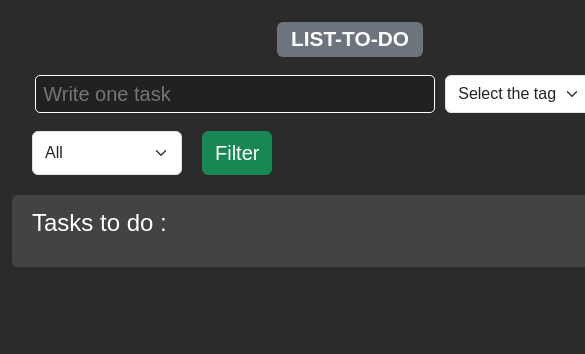
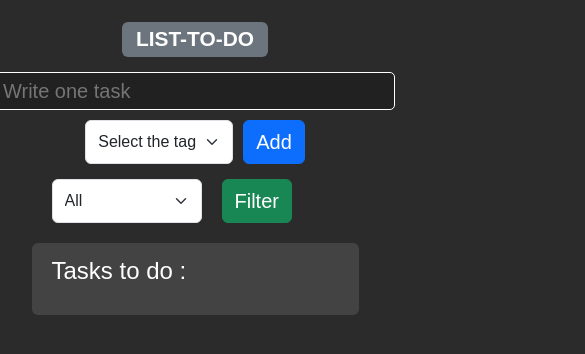
Before and after one commit to luismeza1101/ListToDo, a React (Vite) app: page / in a window 390 px wide. Shown: the top 354 px of the page, 585 px wide, since content can reach past the window. Built offline with nearby package versions, Linux system fonts and the light colour scheme.

Commit message:
Implement localStorage

```diff
--- a/index.html
+++ b/index.html
@@ -2,11 +2,11 @@
 <html lang="es">
   <head>
     <meta charset="UTF-8" />
-    <link rel="icon" type="image/svg+xml" href="/vite.svg" />
     <meta name="viewport" content="width=device-width, initial-scale=1.0" />
-    <title>Vite + React + TS</title>
+    <title>List-To-Do</title>
     <link href="https://cdn.jsdelivr.net/npm/bootstrap@5.3.3/dist/css/bootstrap.min.css" rel="stylesheet" integrity="sha384-QWTKZyjpPEjISv5WaRU9OFeRpok6YctnYmDr5pNlyT2bRjXh0JMhjY6hW+ALEwIH" crossorigin="anonymous">
     <script src="https://cdn.jsdelivr.net/npm/bootstrap@5.3.3/dist/js/bootstrap.bundle.min.js" integrity="sha384-YvpcrYf0tY3lHB60NNkmXc5s9fDVZLESaAA55NDzOxhy9GkcIdslK1eN7N6jIeHz" crossorigin="anonymous"></script>
+    <link rel="shortcut icon" href="./src/imgs/logo.jpg" type="image/x-icon">
   </head>
   <body>
     <div id="root"></div>
--- a/src/App.css
+++ b/src/App.css
@@ -15,3 +15,9 @@
     margin-left: 10px;
     font-size: 1.5rem;
 }
+
+@media screen and (max-width: 580px){
+    .hero{
+        width: 90%;
+    }
+}
--- a/src/App.tsx
+++ b/src/App.tsx
@@ -1,4 +1,4 @@
-import { useReducer } from "react";
+import { useEffect, useReducer } from "react";
 import "./App.css";
 import BarAddToDo from "./components/BarAddToDo";
 import TaskCard from "./components/TaskCard";
@@ -44,6 +44,9 @@ function App() {
     }
     return results;
   }
+  useEffect(() => {
+   localStorage.setItem('tasks', JSON.stringify(tasksState.listTasks))
+  }, [tasksState.listTasks])
 
   return (
     <div className="container text-center hero">
--- a/src/components/BarAddToDo.tsx
+++ b/src/components/BarAddToDo.tsx
@@ -17,7 +17,7 @@ const BarAddToDo: React.FC<Props> = ({ addTask }) => {
 
   const handleTask = () => {
     if ((infoTask.current?.value == "") || (valueTag == 'Select the tag')) {
-      alert("Debe completar los espacios en blanco");
+      alert("Fill in all the blanks");
     } else {
       addTask(infoTask.current!.value, valueTag);
       infoTask.current!.value = "";
@@ -36,6 +36,7 @@ const BarAddToDo: React.FC<Props> = ({ addTask }) => {
           className="data__input"
           ref={infoTask}
         />
+        <div className="btns-add">
           <div className="btn-group dropend">
             <select className="form-select" aria-label="Default select example" onChange={handleChange}>
               <option selected disabled>Select the tag</option>
@@ -53,6 +54,7 @@ const BarAddToDo: React.FC<Props> = ({ addTask }) => {
             Add
           </button>
         </div>
+      </div>
     </section>
   );
 };
--- a/src/fuctions.ts
+++ b/src/fuctions.ts
@@ -6,7 +6,7 @@ interface State {
 }
 
 export const initialState : State = {
-    listTasks: [],
+    listTasks: JSON.parse(localStorage.getItem('tasks') || '[]'),
     filterTag: 'All'
 }
 
--- a/src/styleSheets/BarAddToDo.css
+++ b/src/styleSheets/BarAddToDo.css
@@ -14,3 +14,12 @@
     font-size: 20px;
     min-width: 400px;
 }
+.btns-add{
+    display: flex;
+    gap: 10px;
+}
+@media screen and (max-width: 580px){
+    .data{
+        flex-direction: column;
+    }
+}
```
Also changed, not shown: src/imgs/logo.jpg (added). Lines whose indentation alone changed are shown as unchanged.
